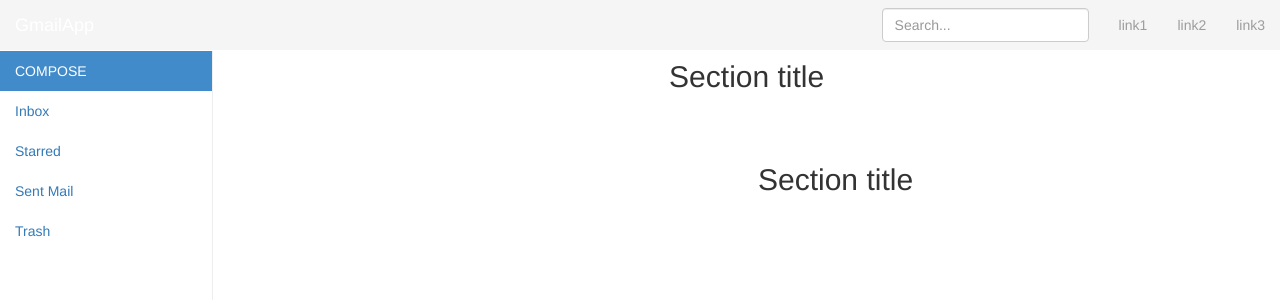
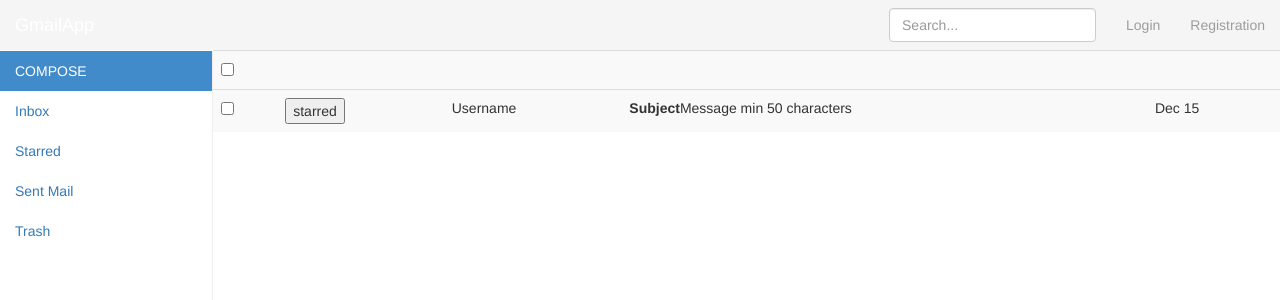
Before and after one commit to karthicknagarajan2k13/gmail_frontend, an Angular app: page / in a window 1280 px wide. Shown: the top 300 px of the page. Built offline with nearby package versions, Linux system fonts and the light colour scheme; no server answers.

Commit message:
Routes finish

```diff
--- a/src/app/app.component.css
+++ b/src/app/app.component.css
@@ -11,6 +11,9 @@
 }
 .sidebar {
   display: none;
+}
+.main-content{
+  margin-top: 10px;
 }
 @media (min-width: 768px) {
   .sidebar {
--- a/src/app/app.component.html
+++ b/src/app/app.component.html
@@ -7,13 +7,12 @@
 				<span class="icon-bar"></span>
 				<span class="icon-bar"></span>
 			</button>
-			<a class="navbar-brand" href="#">GmailApp</a>
+			<a class="navbar-brand" [routerLink]="['/']">GmailApp</a>
 		</div>
 		<div id="navbar" class="navbar-collapse collapse">
 			<ul class="nav navbar-nav navbar-right">
-				<li><a href="#">link1</a></li>
-				<li><a href="#">link2</a></li>
-				<li><a href="#">link3</a></li>
+				<li><a [routerLink]="['/login']">Login</a></li>
+				<li><a [routerLink]="['/registration']">Registration</a></li>
 			</ul>
 			<form class="navbar-form navbar-right">
 				<input type="text" class="form-control" placeholder="Search...">
@@ -34,20 +33,18 @@
 			</ul>
 		</div>
 		<div class="col-sm-9 col-sm-offset-3 col-md-10 col-md-offset-2 main">
-			<h2 class="sub-header">Section title</h2>
-			<!-- <div class="table-responsive">
-				<table class="table table-striped">
+			<div class="main-content">
+				<div class="table-responsive">
+					<table class="table table-striped" style="margin-bottom: 0;">
 						<tbody>
 							<tr>
-							<td><button>starred</button></td>
-							<td>Username</td>
-							<td><strong>Subject</strong>Message min 50 characters</td>
-							<td>Dec 15</td>
+								<td><input type="checkbox" name=""></td>
 							</tr>
 						</tbody>
 					</table>
-			</div> -->
+				</div>
 				<router-outlet></router-outlet>
 			</div>
 		</div>
 	</div>
+</div>
--- a/src/app/app.module.ts
+++ b/src/app/app.module.ts
@@ -11,6 +11,8 @@ import { StarredComponent } from './starred/starred.component';
 import { SentMailComponent } from './sent-mail/sent-mail.component';
 import { TrashComponent } from './trash/trash.component';
 import { routes } from './app.routes';
+import { LoginComponent } from './login/login.component';
+import { RegistrationComponent } from './registration/registration.component';
 
 @NgModule({
   declarations: [
@@ -18,7 +20,9 @@ import { routes } from './app.routes';
     InboxComponent,
     StarredComponent,
     SentMailComponent,
-    TrashComponent
+    TrashComponent,
+    LoginComponent,
+    RegistrationComponent
   ],
   imports: [
     BrowserModule,
--- a/src/app/inbox/inbox.component.html
+++ b/src/app/inbox/inbox.component.html
@@ -1,3 +1,13 @@
-<p>
-  inbox works!
-</p>
+<div class="table-responsive">
+	<table class="table table-striped">
+		<tbody>
+			<tr>
+				<td><input type="checkbox" name=""></td>
+				<td><button>starred</button></td>
+				<td>Username</td>
+				<td><strong>Subject</strong>Message min 50 characters</td>
+				<td>Dec 15</td>
+			</tr>
+		</tbody>
+	</table>
+</div>
--- /dev/null
+++ b/src/app/login/login.component.html
@@ -0,0 +1,15 @@
+<!-- <form (ngSubmit)="formSubmit()">
+	<div class="form-group">
+		<label>Email</label>
+		<input type="email" class="form-control" [(ngModel)]="data.email">
+	</div>
+	<div class="form-group">
+		<label>Password</label>
+		<input type="password" class="form-control" [(ngModel)]="data.password">
+	</div>
+	<button type="submit" class="btn btn-defult">Login</button>
+</form> -->
+
+<p>
+  login works!
+</p>
--- /dev/null
+++ b/src/app/registration/registration.component.html
@@ -0,0 +1,3 @@
+<p>
+  registration works!
+</p>
--- /dev/null
+++ b/src/app/registration/registration.component.ts
@@ -0,0 +1,15 @@
+import { Component, OnInit } from '@angular/core';
+
+@Component({
+  selector: 'app-registration',
+  templateUrl: './registration.component.html',
+  styleUrls: ['./registration.component.css']
+})
+export class RegistrationComponent implements OnInit {
+
+  constructor() { }
+
+  ngOnInit() {
+  }
+
+}
```
Also changed, not shown: src/app/app.routes.ts (+9 -5 lines), src/app/login/login.component.ts (added, +13 -0 lines), src/app/login/login.component.css (added), src/app/registration/registration.component.css (added), 2 other files (tests, documents, lock files or other folders). Lines whose indentation alone changed are shown as unchanged.
